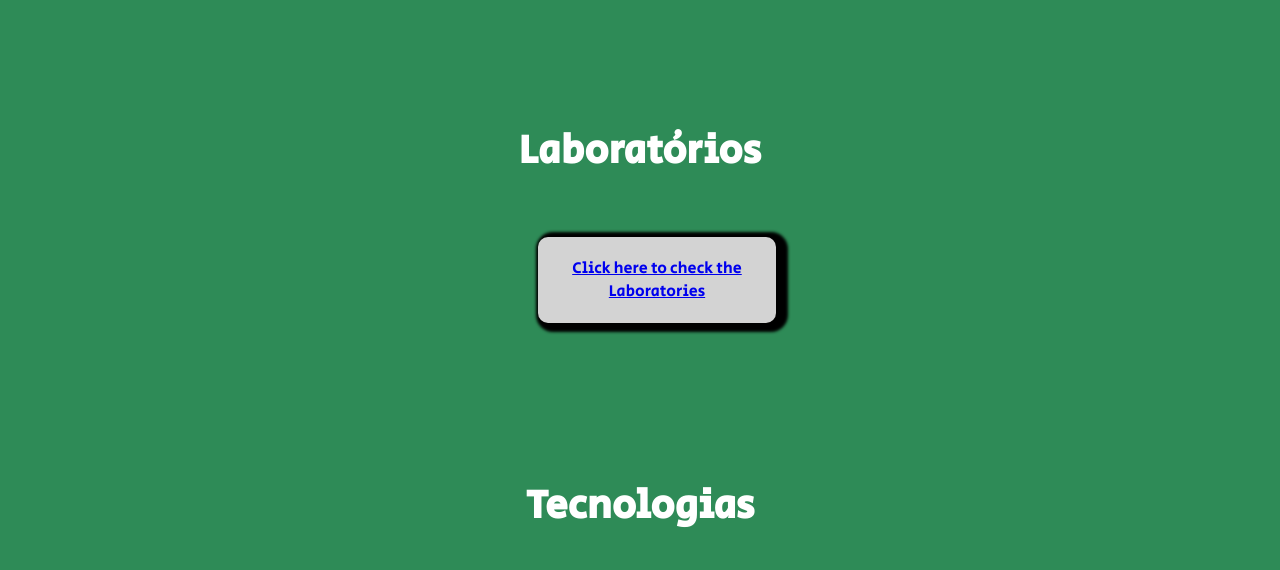
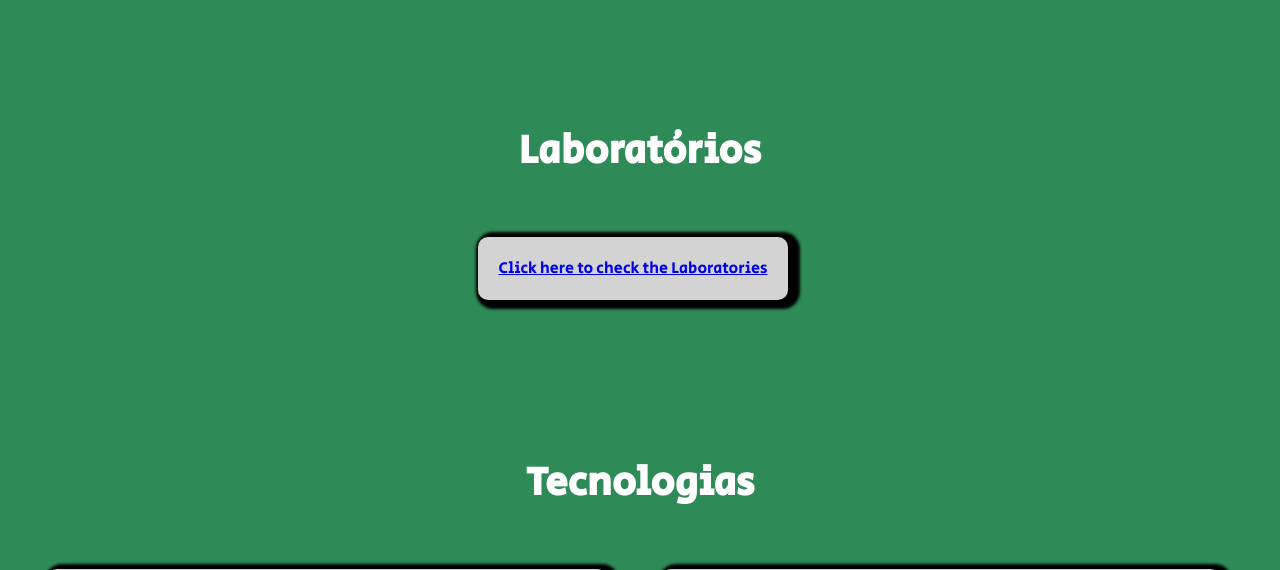
Before and after one commit to ricardocleto22006526/Projeto-PW-RicardoCleto-a22006526-, a Django app: page /programacaoWeb in a window 1280 px wide. Shown: the part 1512-2082 px from the top of the page. Run offline with Django 4.2, Linux system fonts and the light colour scheme; data comes from the database, SQL or seed files in the repository.

Commit message:
Alterações nos divs interiores

```diff
--- a/portfolio/static/portfolio/css/programacaoWeb.css
+++ b/portfolio/static/portfolio/css/programacaoWeb.css
@@ -102,3 +102,14 @@ h1{
     margin: 7px;
     margin-left: auto;
 }
+
+.divRetangulos .labs{
+    width: auto;
+    height: auto;
+    box-shadow: 5px 2px 3px 7px Black;
+    border-radius: 10px;
+    background-color: LightGray;
+    padding: 20px;
+    margin: 7px;
+    margin-left: auto;
+}
--- a/portfolio/templates/portfolio/programacaoWeb.html
+++ b/portfolio/templates/portfolio/programacaoWeb.html
@@ -46,11 +46,11 @@
     <h1> Laboratórios </h1>
 
     <div class="divRetangulos">
-        <center>
-            <div style="margin-left: 65%;">
+
+            <div class="labs">
                     <a href="https://a22006526-pw-lab2.herokuapp.com/">Click here to check the Laboratories</a>
             </div>
-        </center>
+
     </div>
 
     <h1> Tecnologias </h1>
```
